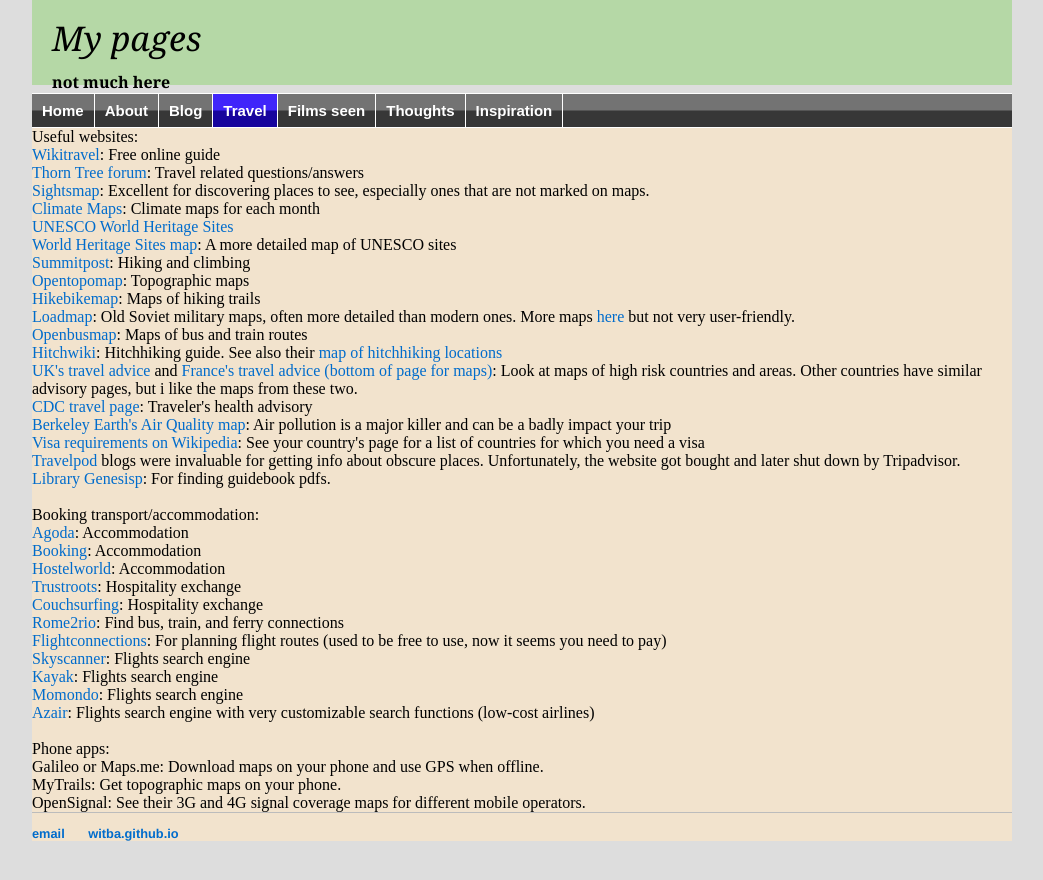
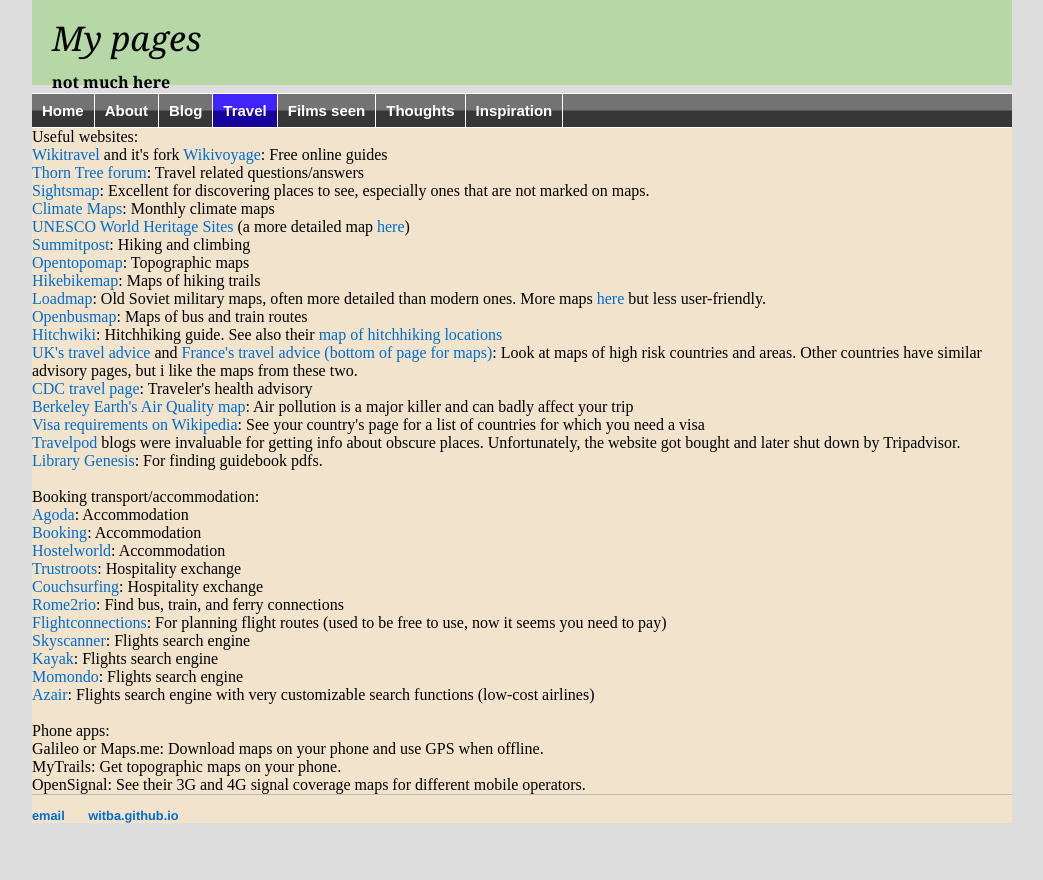
Before and after one commit to witba/witba.github.io, a Jekyll site: the page built from travel/resources.html, in a window 1280 px wide. Shown: the top 880 px of the page, without its empty margins (118-1161 px from the left). Built offline with Jekyll 4.4.1, drawn with Linux system fonts in a browser that asks for light colours.

Commit message:
Update resources.html

```diff
--- a/travel/resources.html
+++ b/travel/resources.html
@@ -5,24 +5,23 @@
 
 <div class="travel">
 Useful websites:<br>
-<a href="https://wikitravel.org/en/Main_Page" target=_blank>Wikitravel</a>: Free online guide<br>
+<a href="https://wikitravel.org/en/Main_Page" target=_blank>Wikitravel</a> and it's fork <a href="https://en.wikivoyage.org/wiki/Main_Page" target=_blank>Wikivoyage</a>: Free online guides<br>
 <a href="https://www.lonelyplanet.com/thorntree/welcome" target=_blank>Thorn Tree forum</a>: Travel related questions/answers<br>
 <a href="http://www.sightsmap.com/" target=_blank>Sightsmap</a>: Excellent for discovering places to see, especially ones that are not marked on maps.<br>
-<a href="http://climatemaps.romgens.com/" target=_blank>Climate Maps</a>: Climate maps for each month<br>
-<a href="http://whc.unesco.org/en/list" target=_blank>UNESCO World Heritage Sites</a><br>
-<a href="https://www.worldheritagesite.org/map" target=_blank>World Heritage Sites map</a>: A more detailed map of UNESCO sites<br>
+<a href="http://climatemaps.romgens.com/" target=_blank>Climate Maps</a>: Monthly climate maps<br>
+<a href="http://whc.unesco.org/en/list" target=_blank>UNESCO World Heritage Sites</a> (a more detailed map <a href="https://www.worldheritagesite.org/map" target=_blank>here</a>)<br>
 <a href="https://www.summitpost.org" target=_blank>Summitpost</a>: Hiking and climbing<br>
 <a href="https://opentopomap.org" target=_blank>Opentopomap</a>: Topographic maps<br>
 <a href="http://hikebikemap.org" target=_blank>Hikebikemap</a>: Maps of hiking trails<br>
-<a href="http://loadmap.net/en" target=_blank>Loadmap</a>: Old Soviet military maps, often more detailed than modern ones. More maps <a href="http://akosarev.info/engine/?interface=geo_maps&form=main" target=_blank>here</a> but not very user-friendly.<br>
+<a href="http://loadmap.net/en" target=_blank>Loadmap</a>: Old Soviet military maps, often more detailed than modern ones. More maps <a href="http://akosarev.info/engine/?interface=geo_maps&form=main" target=_blank>here</a> but less user-friendly.<br>
 <a href="https://www.öpnvkarte.de" target=_blank>Openbusmap</a>: Maps of bus and train routes<br>
 <a href="http://hitchwiki.org/en/Main_Page" target=_blank>Hitchwiki</a>: Hitchhiking guide. See also their <a href="http://hitchwiki.org/maps/" target=_blank>map of hitchhiking locations</a><br>
 <a href="https://www.gov.uk/foreign-travel-advice" target=_blank>UK's travel advice</a> and <a href="https://www.diplomatie.gouv.fr/fr/conseils-aux-voyageurs/conseils-par-pays-destination/" target=_blank>France's travel advice (bottom of page for maps)</a>: Look at maps of high risk countries and areas. Other countries have similar advisory pages, but i like the maps from these two.<br>
 <a href="https://wwwnc.cdc.gov/travel/destinations/list" target=_blank>CDC travel page</a>: Traveler's health advisory<br>
-<a href="http://berkeleyearth.org/air-quality-real-time-map/" target=_blank>Berkeley Earth's Air Quality map</a>: Air pollution is a major killer and can be a badly impact your trip<br>
+<a href="http://berkeleyearth.org/air-quality-real-time-map/" target=_blank>Berkeley Earth's Air Quality map</a>: Air pollution is a major killer and can badly affect your trip<br>
 <a href="https://en.wikipedia.org/wiki/Template:Visa_requirements" target=_blank>Visa requirements on Wikipedia</a>: See your country's page for a list of countries for which you need a visa<br>
 <a href="http://travelpod.com" target=_blank>Travelpod</a> blogs were invaluable for getting info about obscure places. Unfortunately, the website got bought and later shut down by Tripadvisor.<br>
-<a href="http://gen.lib.rus.ec/" target=_blank>Library Genesisp</a>: For finding guidebook pdfs.<br>
+<a href="http://gen.lib.rus.ec/" target=_blank>Library Genesis</a>: For finding guidebook pdfs.<br>
 </div>
 <br>
 Booking transport/accommodation:<br>
```
